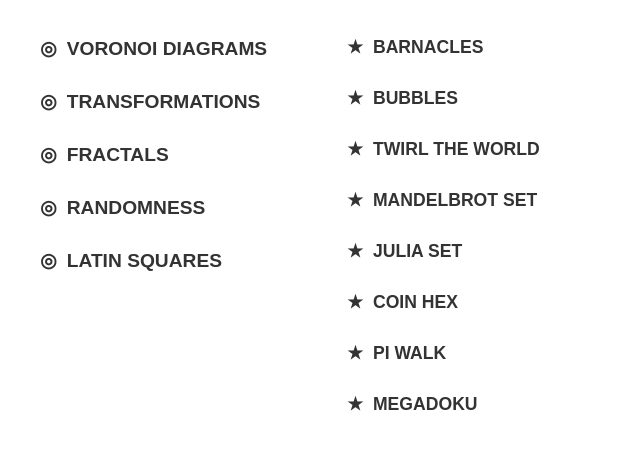
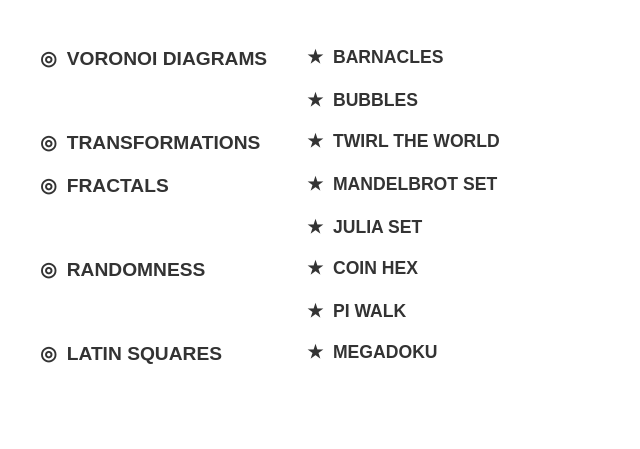
Before and after one commit to gilgame-tencho/fucle, a plain HTML site: page menu.html in a window 1280 px wide. Shown: the part 71-520 px from the top of the page, without its empty margins (0-640 px from the left). Drawn offline with Linux system fonts and the light colour scheme; a web font is replaced by a local one.

Commit message:
html table sort

```diff
--- a/menu.html
+++ b/menu.html
@@ -18,15 +18,14 @@
       margin-bottom: 40px;
     }
 
-    .container {
-      display: flex;
-      gap: 80px;
+    table {
+      border-collapse: collapse;
+      width: auto;
     }
 
-    .categories, .links {
-      display: flex;
-      flex-direction: column;
-      gap: 30px;
+    td {
+      padding: 10px 40px 10px 0;
+      vertical-align: top;
     }
 
     .category {
@@ -35,6 +34,7 @@
       display: flex;
       align-items: center;
       gap: 10px;
+      white-space: nowrap;
     }
 
     .category::before {
@@ -77,25 +77,39 @@
 </head>
 <body>
   <h1>FUCLE</h1>
-  <div class="container">
-    <div class="categories">
-      <div class="category">VORONOI DIAGRAMS</div>
-      <div class="category">TRANSFORMATIONS</div>
-      <div class="category">FRACTALS</div>
-      <div class="category">RANDOMNESS</div>
-      <div class="category">LATIN SQUARES</div>
-    </div>
-
-    <div class="links">
-      <a href="#" class="link-item">BARNACLES</a>
-      <a href="#" class="link-item">BUBBLES</a>
-      <a href="#" class="link-item">TWIRL THE WORLD</a>
-      <a href="#" class="link-item">MANDELBROT SET</a>
-      <a href="#" class="link-item">JULIA SET</a>
-      <a href="#" class="link-item">COIN HEX</a>
-      <a href="#" class="link-item">PI WALK</a>
-      <a href="#" class="link-item">MEGADOKU</a>
-    </div>
-  </div>
+  <table>
+    <tr>
+      <td class="category">VORONOI DIAGRAMS</td>
+      <td><a href="#" class="link-item">BARNACLES</a></td>
+    </tr>
+    <tr>
+      <td></td>
+      <td><a href="#" class="link-item">BUBBLES</a></td>
+    </tr>
+    <tr>
+      <td class="category">TRANSFORMATIONS</td>
+      <td><a href="#" class="link-item">TWIRL THE WORLD</a></td>
+    </tr>
+    <tr>
+      <td class="category">FRACTALS</td>
+      <td><a href="#" class="link-item">MANDELBROT SET</a></td>
+    </tr>
+    <tr>
+      <td></td>
+      <td><a href="#" class="link-item">JULIA SET</a></td>
+    </tr>
+    <tr>
+      <td class="category">RANDOMNESS</td>
+      <td><a href="#" class="link-item">COIN HEX</a></td>
+    </tr>
+    <tr>
+      <td></td>
+      <td><a href="#" class="link-item">PI WALK</a></td>
+    </tr>
+    <tr>
+      <td class="category">LATIN SQUARES</td>
+      <td><a href="#" class="link-item">MEGADOKU</a></td>
+    </tr>
+  </table>
 </body>
 </html>
```
